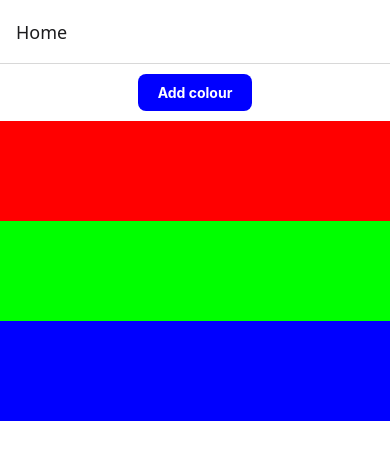
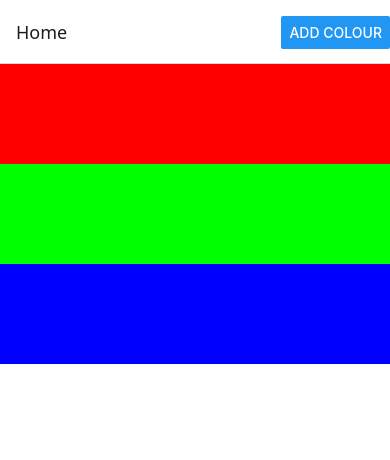
Before and after one commit to tinkercademy/code_exp_2025_colourlist, a React Native app: screen / in a window 390 px wide. Shown: the top 460 px of the page. Built offline with nearby package versions, Linux system fonts and the light colour scheme.

Commit message:
Moved add button to the navigation bar

```diff
--- a/App.js
+++ b/App.js
@@ -1,9 +1,9 @@
 import { StatusBar } from "expo-status-bar";
-import { StyleSheet, FlatList, View, Pressable, Text } from "react-native";
+import { StyleSheet, FlatList, View, Pressable, Text, Button } from "react-native";
 import { createStackNavigator } from "@react-navigation/stack";
 import { NavigationContainer } from "@react-navigation/native";
 import BlockRGB from "./components/BlockRGB";
-import { useState } from "react";
+import { useState, useEffect } from "react";
 import DetailsScreen from "./components/DetailsScreen";
 
 function HomeScreen({ navigation }) {
@@ -16,6 +16,7 @@ function HomeScreen({ navigation }) {
 
   function renderItem({ item }) {
     return (
+      <View>
         <Pressable
           onPress={() => {
             navigation.navigate('Details', {
@@ -27,6 +28,7 @@ function HomeScreen({ navigation }) {
         >
           <BlockRGB red={item.red} green={item.green} blue={item.blue} />
         </Pressable>
+      </View>
     );
   }
 
@@ -42,11 +44,16 @@ function HomeScreen({ navigation }) {
     ]);
   }
 
+  useEffect(() => {
+    navigation.setOptions({
+      headerRight: () => (
+        <Button onPress={addColour} title="Add colour" />
+      ),
+    });
+  }, [navigation, addColour]);
+
   return (
     <View style={styles.container}>
-      <Pressable style={styles.addButton} onPress={addColour}>
-        <Text style={styles.addButtonText}>Add colour</Text>
-      </Pressable>
       <FlatList
         style={{ width: "100%" }}
         data={colours}
@@ -76,17 +83,5 @@ const styles = StyleSheet.create({
     backgroundColor: "#fff",
     alignItems: "center",
     justifyContent: "top"
-  },
-  addButton: {
-    backgroundColor: 'blue',
-    paddingVertical: 10,
-    paddingHorizontal: 20,
-    borderRadius: 8,
-    marginVertical: 10
-  },
-  addButtonText: {
-    color: 'white',
-    fontWeight: 'bold',
-    textAlign: 'center'
   }
 });
```
Lines whose indentation alone changed are shown as unchanged.
